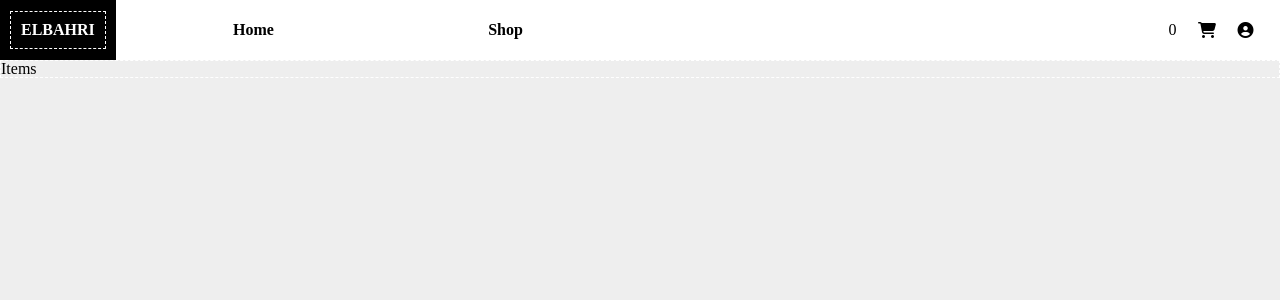
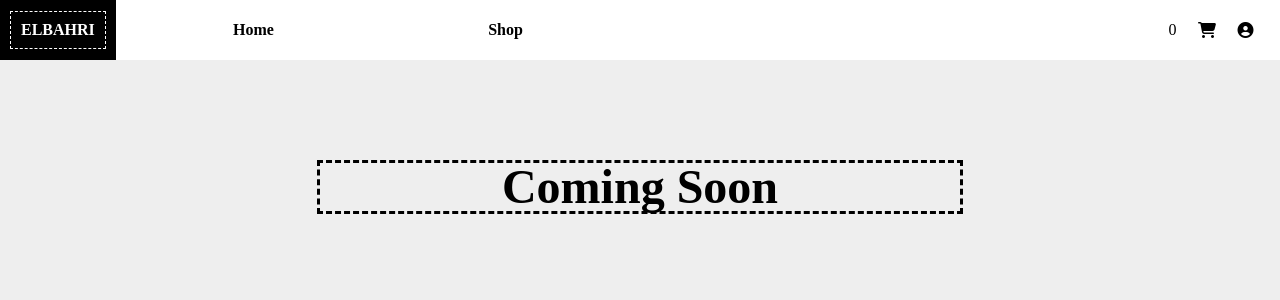
Before and after one commit to krimoelbahri/shopping-cart, a React (Create React App) app: page /shop/Backpack0 in a window 1280 px wide. Shown: the top 300 px of the page. Built offline with nearby package versions, Linux system fonts and the light colour scheme.

Commit message:
items component

```diff
--- a/src/components/Items.js
+++ b/src/components/Items.js
@@ -1,7 +1,8 @@
-function Items() {
+function Items(props) {
+	console.log(props);
 	return (
 		<div id='items'>
-			<h1>Items</h1>
+			<h1 id='itemsTitle'>Coming Soon</h1>
 		</div>
 	);
 }
```
